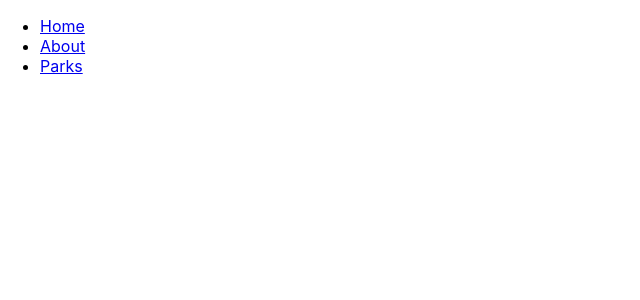
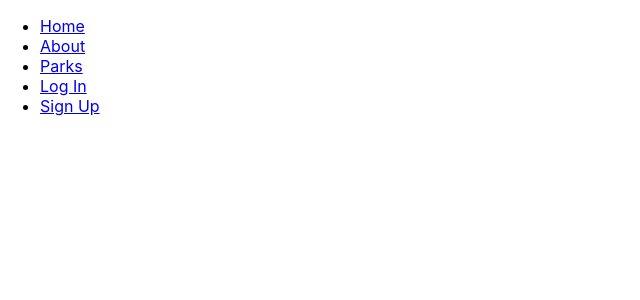
Before and after one commit to mkopsho/stwrdshp, a React (Create React App) app in the folder stwrdshp-frontend/: page /login in a window 1280 px wide. Shown: the top 300 px of the page, without its empty margins (0-640 px from the left). Built offline with nearby package versions, Linux system fonts and the light colour scheme.

Commit message:
Moved container component to its own folder, started stubbing out signup and login

```diff
--- a/stwrdshp-frontend/src/App.js
+++ b/stwrdshp-frontend/src/App.js
@@ -4,7 +4,7 @@ import { BrowserRouter as Router, Switch, Route } from 'react-router-dom'
 import About from './components/About'
 import Home from './components/Home'
 import NavBar from './components/NavBar'
-import ParksContainer from './components/ParksContainer'
+import ParksContainer from './containers/ParksContainer'
 
 // Test fetch to check backend connectivity
 // function testFetch() {
--- a/stwrdshp-frontend/src/components/NavBar.js
+++ b/stwrdshp-frontend/src/components/NavBar.js
@@ -13,6 +13,12 @@ const NavBar = () => {
       <li>
         <Link to="/parks">Parks</Link>
       </li>
+      <li>
+        <Link to="/login">Log In</Link>
+      </li>
+      <li>
+        <Link to="/signup">Sign Up</Link>
+      </li>
     </ul>
   )
 }
--- a/stwrdshp-frontend/src/components/ParksContainer.js
+++ b/stwrdshp-frontend/src/containers/ParksContainer.js
@@ -1,6 +1,6 @@
 import React, { Component } from 'react'
-import ParkCard from './ParkCard'
-import ParkSearch from './ParkSearch'
+import ParkCard from '../components/ParkCard'
+import ParkSearch from '../components/ParkSearch'
 
 export default class ParksContainer extends Component {
   state = {
```
Also changed, not shown: stwrdshp-frontend/src/components/LogIn.js (added, +13 -0 lines), stwrdshp-frontend/src/components/SignUp.js (added, +13 -0 lines).
